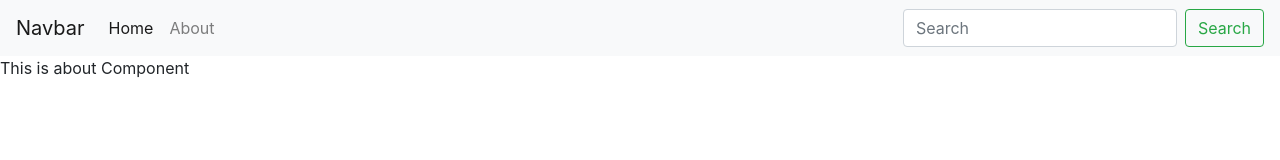
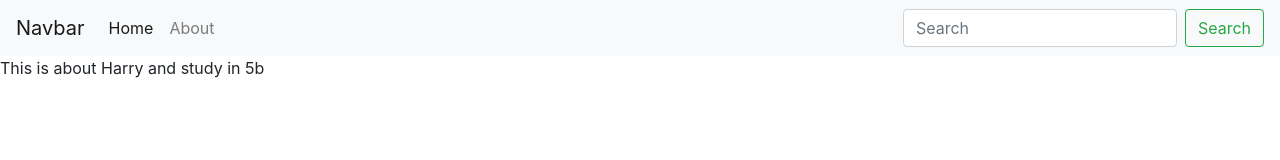
Before and after one commit to goyalh4164/FullStackDevelopment-With-NodeJS, a React (Create React App) app in the folder Projects/iNotebook/inotebook/: page /about in a window 1280 px wide. Shown: the top 160 px of the page. Built offline with nearby package versions, Linux system fonts and the light colour scheme.

Commit message:
used useContext in app and accessing in it's child component

```diff
--- a/Projects/iNotebook/inotebook/src/App.js
+++ b/Projects/iNotebook/inotebook/src/App.js
@@ -3,10 +3,13 @@
 import Navbar from './components/Navbar';
 import Home from './components/Home'
 import About from './components/About'
+import NoteState from "./context/notes/NoteState";
 
 function App() {
   return (
     <>
+    {/* Now the context inside the notestate will be available to all it's children and itself whereever we want to use it there we need to import usecontext from react*/}
+    <NoteState>
     <Router>
     <Navbar/>
     <Routes>
@@ -14,6 +17,7 @@
     <Route exact path="/about"  element={<About/>}/>
     </Routes>
     </Router>
+    </NoteState>
     </>
   );
 }
--- a/Projects/iNotebook/inotebook/src/components/About.js
+++ b/Projects/iNotebook/inotebook/src/components/About.js
@@ -1,9 +1,12 @@
 import React from 'react'
+import { useContext } from 'react'
+import noteContext from '../context/notes/noteContext'
 
 const About = () => {
+  const a =useContext(noteContext)
   return (
     <div>
-      This is about Component
+      This is about {a.name} and study in {a.class}
     </div>
   )
 }
```
